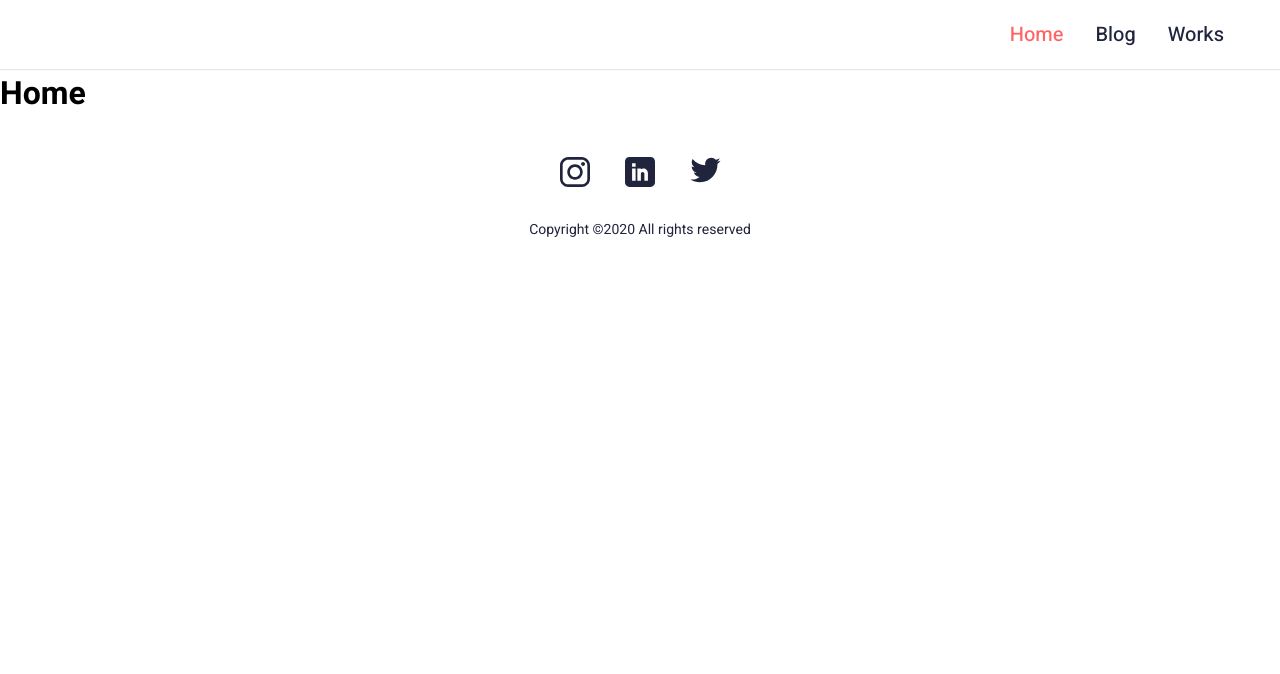
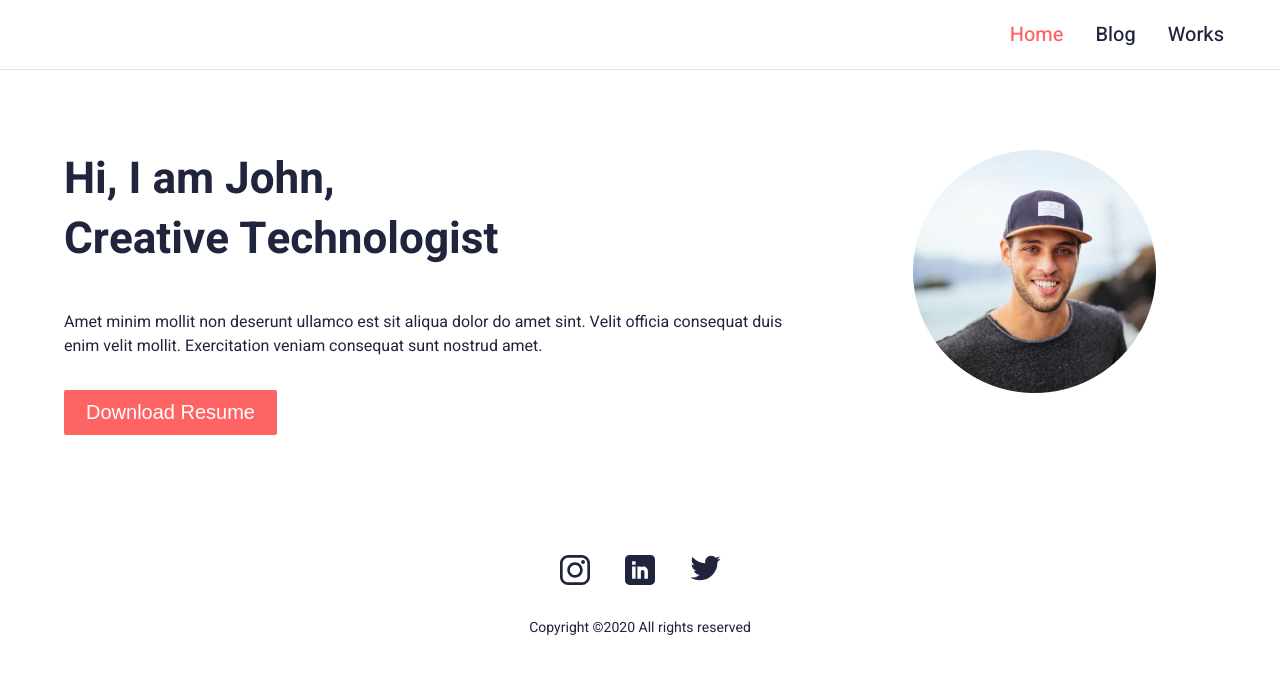
Before and after one commit to AugustoTI/project-portfolio-training, a React (Create React App) app: page / in a window 1280 px wide. Shown: the top 674 px of the page. Built offline with nearby package versions, Linux system fonts and the light colour scheme.

Commit message:
criando a parte principal do site

```diff
--- a/src/components/header/Header.jsx
+++ b/src/components/header/Header.jsx
@@ -6,7 +6,7 @@ import { useMedia } from '../../hooks/useMedia';
 
 export const Header = () => {
   const [mobileActive, setMobileActive] = React.useState(false);
-  const mobile = useMedia('(max-width:600px)');
+  const mobile = useMedia('(max-width:700px)');
 
   const handleMobile = () => setMobileActive(!mobileActive);
 
--- a/src/pages/home/Home.jsx
+++ b/src/pages/home/Home.jsx
@@ -1,9 +1,26 @@
 import React from 'react';
+import HeroPhoto from '../../assets/heroPhoto.png';
+import * as Styled from './styled';
 
 export const Home = () => {
   return (
-    <main>
-      <h1>Home</h1>
-    </main>
+    <>
+      <Styled.Main className="container">
+        <div className="main-content">
+          <h1 className="title">
+            Hi, I am John, <br /> Creative Technologist
+          </h1>
+          <p className="main-text">
+            Amet minim mollit non deserunt ullamco est sit aliqua dolor do amet
+            sint. Velit officia consequat duis enim velit mollit. Exercitation
+            veniam consequat sunt nostrud amet.
+          </p>
+          <button className="main-btn">Download Resume</button>
+        </div>
+        <div className="main-img">
+          <img src={HeroPhoto} alt="The professional" />
+        </div>
+      </Styled.Main>
+    </>
   );
 };
--- a/src/pages/home/styled.js
+++ b/src/pages/home/styled.js
@@ -0,0 +1,61 @@
+import styled from 'styled-components';
+
+export const Main = styled.main`
+  display: grid;
+  grid-template-columns: 2fr 1fr;
+  gap: 6rem;
+  padding: 8rem 2.4rem;
+
+  .main-content {
+    .main-text {
+      font-weight: 400;
+      color: var(--dark);
+      margin-top: 4rem;
+    }
+
+    .main-btn {
+      background: var(--primary);
+      border: 2px solid transparent;
+      outline: none;
+      color: #fff;
+      font-size: 2rem;
+      font-weight: 500;
+      padding: 0.9rem 2rem;
+      margin-top: 3.2rem;
+      border-radius: 0.2rem;
+      cursor: pointer;
+      transition: 0.2s;
+
+      &:hover,
+      &:focus {
+        border-color: #ff9292;
+        box-shadow: 0 0 0 3px #ff3333;
+      }
+    }
+  }
+
+  .main-img {
+    justify-self: center;
+  }
+
+  @media (max-width: 760px) {
+    grid-template-columns: 1fr;
+    text-align: center;
+    padding: 6rem 2.4rem;
+    gap: 3rem;
+
+    .main-content {
+      .main-text {
+        margin-top: 2rem;
+      }
+
+      .main-btn {
+        margin-top: 2.7rem;
+      }
+    }
+
+    .main-img {
+      grid-row: 1;
+    }
+  }
+`;
--- a/src/styles/global_styles.js
+++ b/src/styles/global_styles.js
@@ -41,6 +41,20 @@ export const GlobalStyled = createGlobalStyle`
     margin: 0 auto;
   }
 
+  .title {
+    font-size: 4.4rem;
+    font-weight: bold;
+    line-height: 1.36;
+    color: var(--dark);
+  }
+
+  @media (max-width: 760px) {
+    .title {
+      font-size: 3.2rem;
+    }
+
+  }
+
   img {
     max-width: 100%;
     display: block;
```
Also changed, not shown: src/assets/heroPhoto.png (added).
